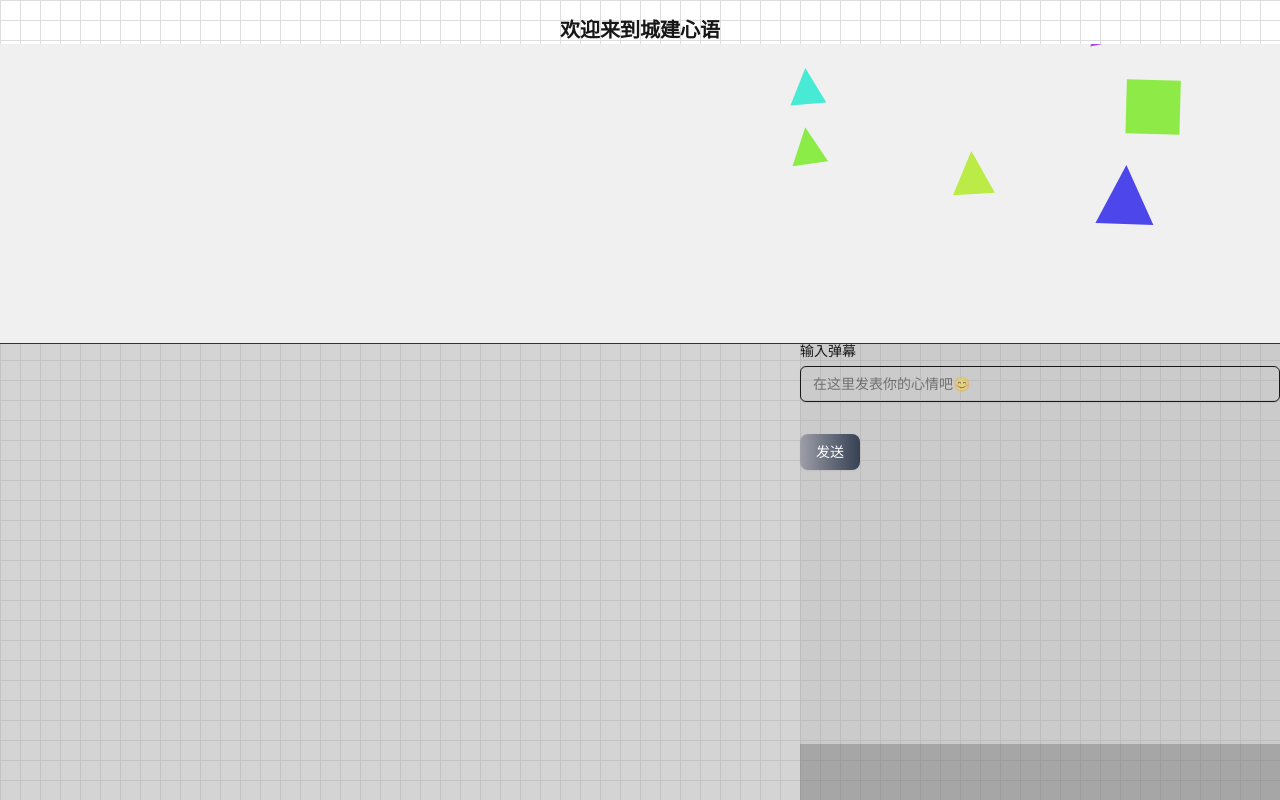
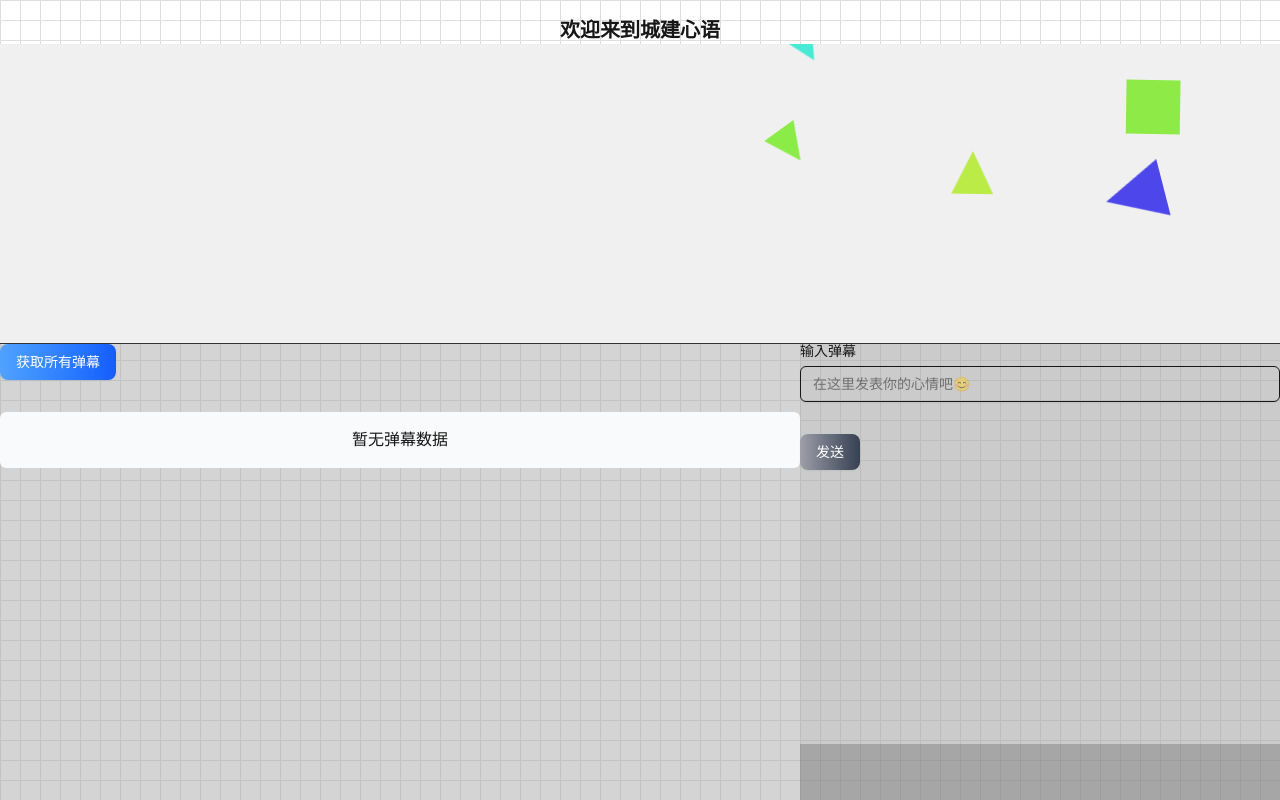
Before and after one commit to zcc666666666/barrage-wall, a Next.js app: page / in a window 1280 px wide. Shown: the top 800 px of the page. Built offline with nearby package versions, Linux system fonts and the light colour scheme.

Commit message:
从数据库读取弹幕初始实现

```diff
--- a/src/app/page.js
+++ b/src/app/page.js
@@ -10,6 +10,7 @@ import { Card } from "@/components/ui/card";
 import { Button } from "@/components/ui/button";
 import FallingAnimation from '../components/FallingAnimation';
 import { UserInput } from "@/components/userinput";
+import { MessageDisplay } from "@/components/message.";
 /* 定义主页组件 */
 export default function Home() {
   return (
@@ -25,7 +26,7 @@ export default function Home() {
     {/* 给区块分区 */}
     <div className="flex flex-row">
       {/* 这里是放弹幕的div */}
-      <div className="w-300 h-200 bg-gray-200 mb-4" style={{ backgroundColor: "rgba(169, 169, 169, 0.5)" }}></div>
+      <div className="w-300 h-200 bg-gray-200 mb-4" style={{ backgroundColor: "rgba(169, 169, 169, 0.5)" }}><MessageDisplay/></div>
       {/* 第二、第三个 div，占据38%的宽度和20%的高度 */}
       <div className="flex flex-col">
         <div className="w-120 h-100 bg-gray-300" style={{ backgroundColor: "rgba(169, 169, 169, 0.6)" }}> <UserInput/></div>
--- /dev/null
+++ b/src/components/message..jsx
@@ -0,0 +1,87 @@
+"use client";
+import { useState } from "react";
+import { Button } from "@/components/ui/button";
+
+export function MessageDisplay() {
+  const [messages, setMessages] = useState([]);
+  const [isLoading, setIsLoading] = useState(false);
+  const [error, setError] = useState(null);
+
+  const fetchMessages = async () => {
+    setIsLoading(true);
+    setError(null);
+
+    try {
+      const response = await fetch('/api/message', {
+        method: 'GET',
+        headers: {
+          'Content-Type': 'application/json',
+        },
+      });
+
+      if (!response.ok) {
+        throw new Error('获取弹幕失败');
+      }
+
+      const data = await response.json();
+
+      if (data.success) {
+        setMessages(data.data);
+      } else {
+        throw new Error(data.error || '获取弹幕失败');
+      }
+    } catch (error) {
+      console.error("获取弹幕错误:", error);
+      setError(error.message);
+    } finally {
+      setIsLoading(false);
+    }
+  };
+
+  return (
+    <div className="space-y-4">
+      <Button
+        onClick={fetchMessages}
+        disabled={isLoading}
+        className="bg-gradient-to-r from-blue-400 to-blue-600 text-white py-2 px-4 rounded-lg hover:from-blue-500 hover:to-blue-700"
+      >
+        {isLoading ? "加载中..." : "获取所有弹幕"}
+      </Button>
+
+      {error && (
+        <div className="text-red-500 bg-red-100 p-3 rounded-md">
+          错误: {error}
+        </div>
+      )}
+
+      <div className="mt-4 space-y-2">
+        {messages.length > 0 ? (
+          <div className="border rounded-lg overflow-hidden">
+            <table className="min-w-full divide-y divide-gray-200">
+              <thead className="bg-gray-50">
+                <tr>
+                  <th className="px-6 py-3 text-left text-xs font-medium text-gray-500 uppercase tracking-wider">内容</th>
+                  <th className="px-6 py-3 text-left text-xs font-medium text-gray-500 uppercase tracking-wider">发送时间</th>
+                </tr>
+              </thead>
+              <tbody className="bg-white divide-y divide-gray-200">
+                {messages.map((message) => (
+                  <tr key={message._id}>
+                    <td className="px-6 py-4 whitespace-nowrap">{message.content}</td>
+                    <td className="px-6 py-4 whitespace-nowrap">
+                      {new Date(message.createdAt).toLocaleString()}
+                    </td>
+                  </tr>
+                ))}
+              </tbody>
+            </table>
+          </div>
+        ) : messages.length === 0 && !isLoading ? (
+          <div className="text-center p-4 bg-gray-50 rounded-md">
+            暂无弹幕数据
+          </div>
+        ) : null}
+      </div>
+    </div>
+  );
+}
```
